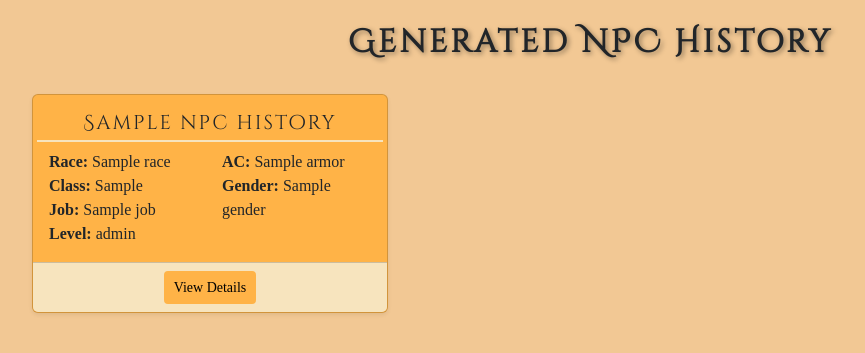
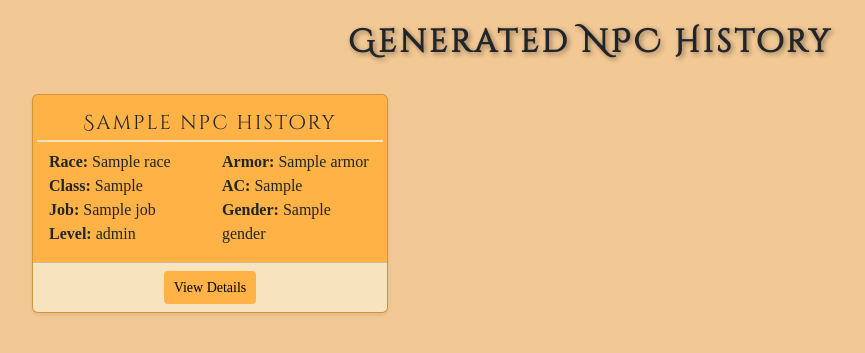
Before and after one commit to realLucas01/DnD-NPCGen, a Spring app: template src/main/resources/templates/history.html in a window 1280 px wide. Shown: the part 56-409 px from the top of the page, without its empty margins (50-915 px from the left). Run offline with Thymeleaf, Linux system fonts and the light colour scheme; the template is opened without the code that fills it: most values are stand-ins (such as "Sample title", 1, 10 or a date in 2020); data that the repository does not hold is empty.

Commit message:
fix AC und Armor Anzeige in History

```diff
--- a/src/main/resources/templates/history.html
+++ b/src/main/resources/templates/history.html
@@ -36,7 +36,8 @@
                     </div>
                     <div class="col-6">
                         <p class="card-text">
-                            <strong>AC:</strong> <span th:text="${npc.armor}"></span><br>
+                            <strong>Armor:</strong> <span th:text="${npc.armor}"></span><br>
+                            <strong>AC:</strong> <span th:text="${npc.armorClass}"></span><br>
                             <strong>Gender:</strong> <span th:text="${npc.gender}"></span><br>
                         </p>
                     </div>
```
